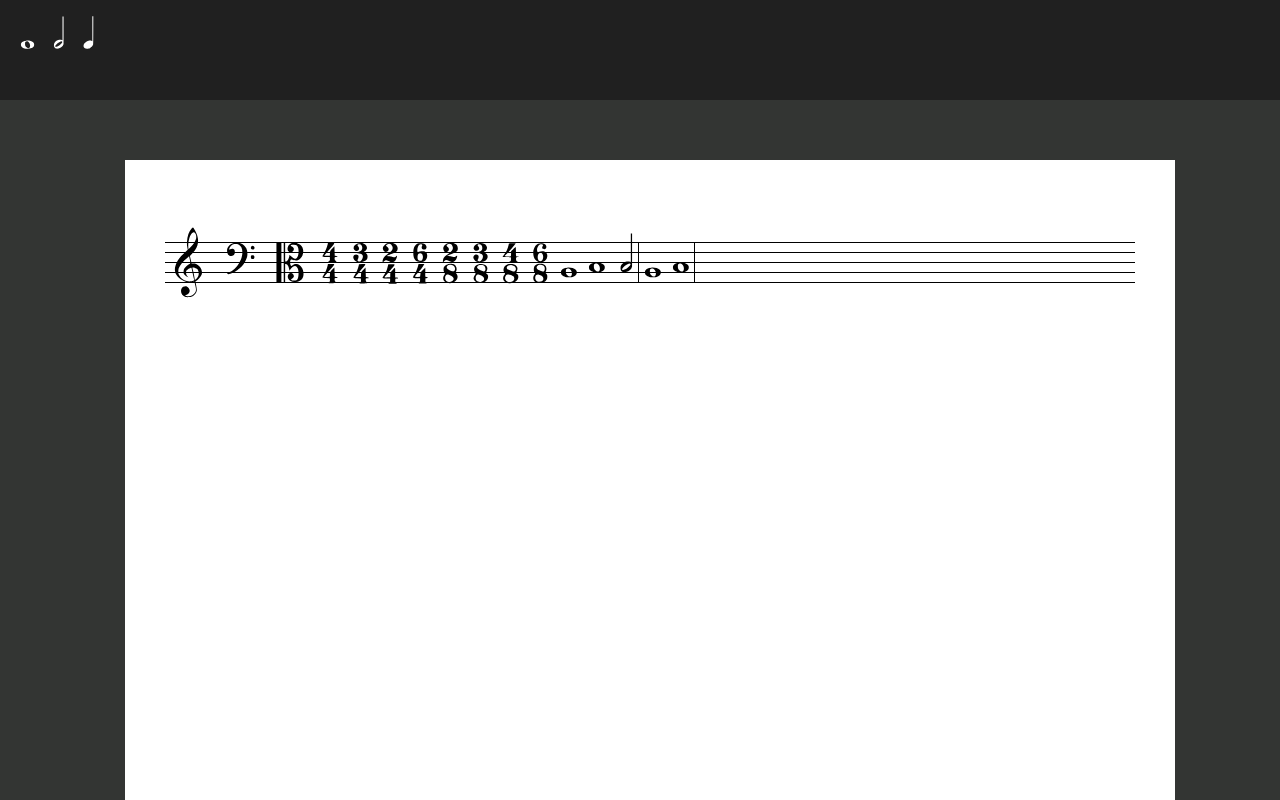
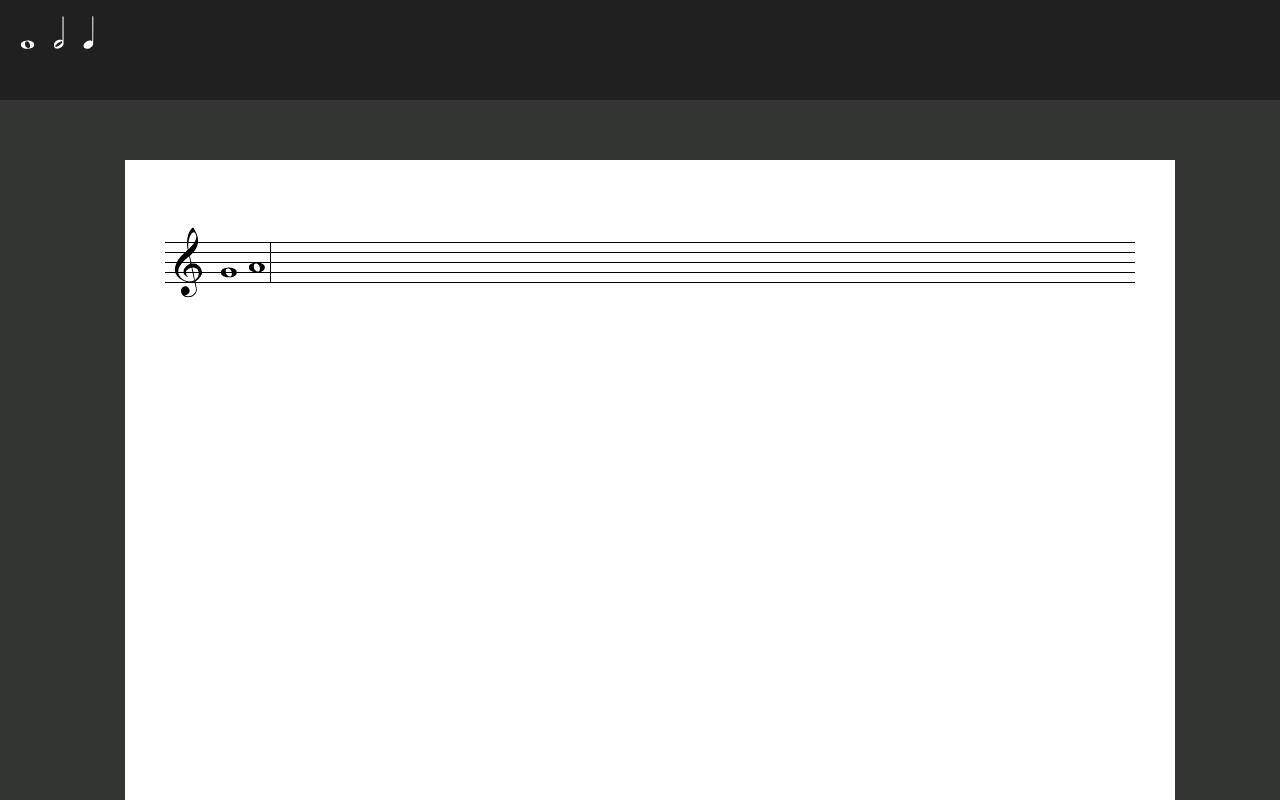
Before and after one commit to Lentilka231/NotySoft, a Next.js app in the folder nextjs-blog/: page / in a window 1280 px wide. Shown: the top 800 px of the page. Built offline with nearby package versions, Linux system fonts and the light colour scheme.

Commit message:
something

```diff
--- a/nextjs-blog/components/Stave.js
+++ b/nextjs-blog/components/Stave.js
@@ -14,10 +14,10 @@ function Space({onMouseEnter}){
 function Signs({object}){
     return(
         <>
-        {object["content"].map((sign) =>{
+        {object["content"].map((sign,index) =>{
             switch(sign["sign"]){
                 case "note":
-                    return <Note type={sign["type"]} width="28px" tone={sign["tone"]} className="note"/>
+                    return <Note key={index} type={sign["type"]} width="28px" tone={sign["tone"]} className="note"/>
                 case "pause":
                     return;
             }
@@ -28,28 +28,32 @@ function Signs({object}){
 function Objects({data}){
     return (
     <div className={styles.signs} >
-        {data.map((object) =>{
+        {data.map((object,index) =>{
             switch (object["object"]){
                 case "bar":
                     return (
-                        <div className={styles.bar}>
+                        <div key={index} className={styles.bar}>
                             <Signs object={object}/>
-                            <div class={styles.barLine}></div>
+                            <div className={styles.barLine}></div>
                         </div>
                     )
                 case "clef":
-                    return <Clef type={object["type"]} width="50px" className="clef" />
+                    return <Clef key={index} type={object["type"]} width="50px" className="clef" />
                 case "time":
-                    return <Time type={object["type"]} width="30px" className="time"/>
+                    return <Time key={index} type={object["type"]} width="30px" className="time"/>
             }
         })}
     </div>
     )
 }
-export default function Stave ({data, setData, activeTool}){
+export default function Stave ({data, setData, activeTool, barPointer}){
     function signitureEmerge(top){
         setData(currentData =>{
-            return currentData
+            console.log(currentData)
+
+            return currentData["staves"]+currentData["composition"].map((k) =>{
+                return {...k};
+            })
         })
         //console.log(top);
     }
--- a/nextjs-blog/components/WhitePage.js
+++ b/nextjs-blog/components/WhitePage.js
@@ -5,10 +5,12 @@ import json from "../public/composition.json"
 
 export default function WhitePage({activeTool}) {
     const [data,setData]= useState(json);
+    const [barPointer,setBarPointer] = React.useState(0);
+
     return (
         <div className={styles.WhitePage}>
-            {data["Staves"].map(()=>(
-                <Stave setData={setData} data={data} activeTool={activeTool}/>
+            {data["Staves"].map((index)=>(
+                <Stave key={index} setData={setData} data={data} activeTool={activeTool} barPointer={barPointer}/>
             ))}
         </div>
     )
--- a/nextjs-blog/public/composition.json
+++ b/nextjs-blog/public/composition.json
@@ -5,70 +5,9 @@
             "type":"treble"
         },
         {
-            "object":"clef",
-            "type":"bass"
-        },
-        {
-            "object":"clef",
-            "type":"alto"
-        },
-        {
-            "object":"time",
-            "type":"44"
-        },
-        {
-            "object":"time",
-            "type":"34"
-        },
-        {
-            "object":"time",
-            "type":"24"
-        },
-        {
-            "object":"time",
-            "type":"64"
-        },
-        {
-            "object":"time",
-            "type":"28"
-        },
-        {
-            "object":"time",
-            "type":"38"
-        },
-        {
-            "object":"time",
-            "type":"48"
-        },
-        {
-            "object":"time",
-            "type":"68"
-        },
-        {
             "object":"bar",
-            "content":[
+            "index":"bar1",
 
-                {
-                    "sign":"note",
-                    "type":"whole",
-                    "tone":4
-                },
-                {
-                    "sign":"note",
-                    "type":"whole",
-                    "tone":5
-
-                },
-                {
-                    "sign":"note",
-                    "type":"half",
-                    "tone":5
-
-                }
-            ]
-        },
-        {
-            "object":"bar",
             "RightBarLine":"line",
             "content":[
 
```
